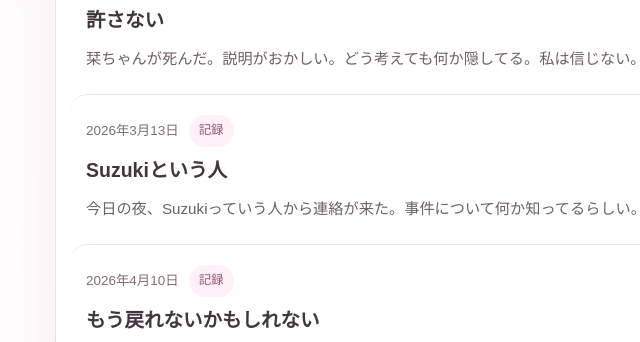
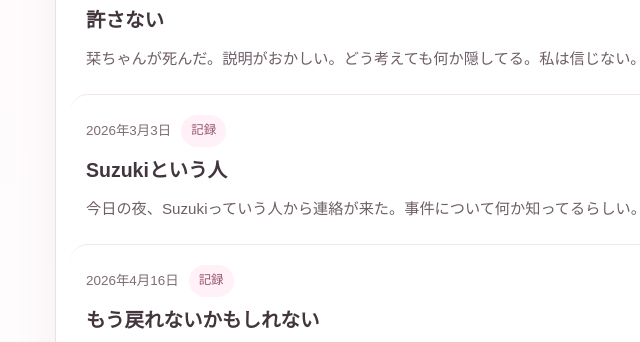
Before and after one commit to ryosukeucchi0112-boop/mio-blog, a plain HTML site: page index.html in a window 1280 px wide. Shown: the part 1442-1784 px from the top of the page, 25-665 px from the left. Drawn offline with Linux system fonts and the light colour scheme.

Commit message:
Update index.html

```diff
--- a/index.html
+++ b/index.html
@@ -772,7 +772,7 @@
         },
         {
           id: "post-8",
-          date: "2026年3月13日",
+          date: "2026年3月3日",
           tag: "記録",
           title: "Suzukiという人",
           excerpt:
@@ -792,7 +792,7 @@
         },
         {
           id: "post-9",
-          date: "2026年4月10日",
+          date: "2026年4月16日",
           tag: "記録",
           title: "もう戻れないかもしれない",
           excerpt:
```
